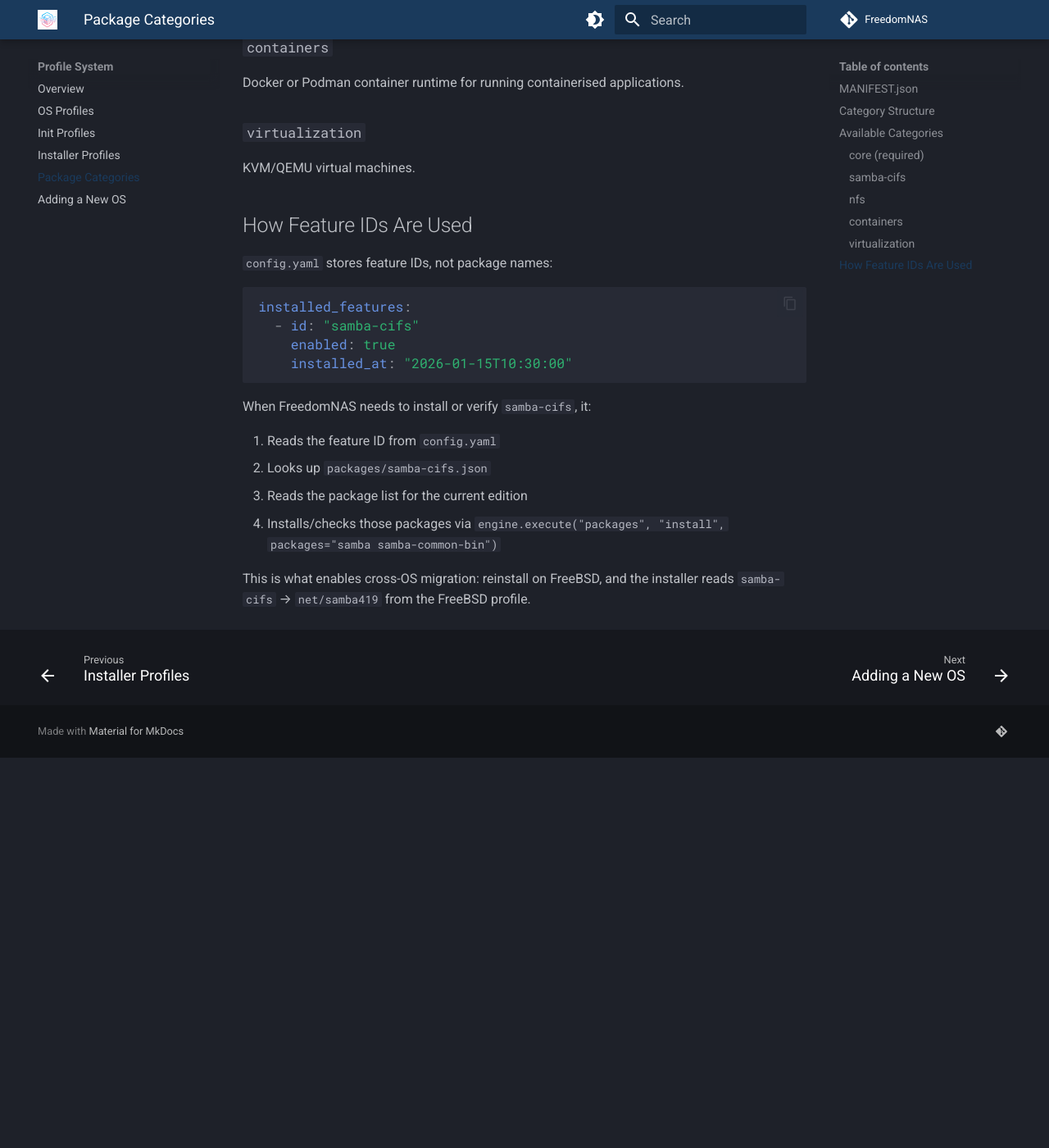
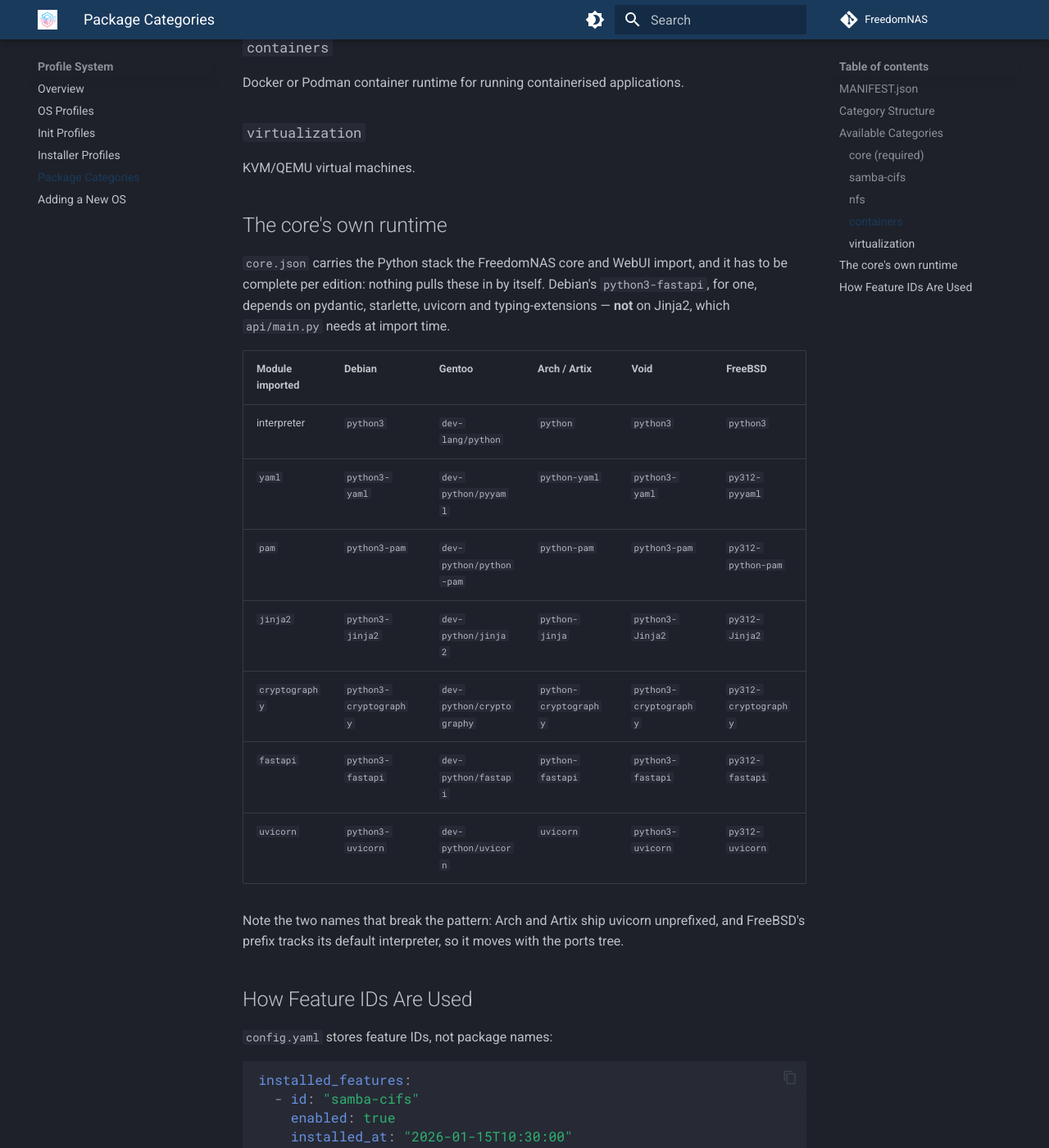
Before and after one commit to FreedomNAS/freedomnas-docs, an MkDocs documentation site: the page built from docs/profiles/packages.md, in a window 1280 px wide and 1400 px high, scrolled down 2041 px. Shown: the whole window at 82% size. Built offline with MkDocs 1.6.1 and Material for MkDocs 9.7.7, drawn with Linux system fonts in a browser that asks for light colours; before the commit the page ends 2965 px from its top, so only the background shows below that.

Commit message:
Document the per-edition Python runtime packages

```diff
--- a/docs/profiles/packages.md
+++ b/docs/profiles/packages.md
@@ -80,6 +80,28 @@ Docker or Podman container runtime for running containerised applications.
 
 KVM/QEMU virtual machines.
 
+## The core's own runtime
+
+`core.json` carries the Python stack the FreedomNAS core and WebUI import, and
+it has to be complete per edition: nothing pulls these in by itself. Debian's
+`python3-fastapi`, for one, depends on pydantic, starlette, uvicorn and
+typing-extensions — **not** on Jinja2, which `api/main.py` needs at import
+time.
+
+| Module imported | Debian | Gentoo | Arch / Artix | Void | FreeBSD |
+|---|---|---|---|---|---|
+| interpreter | `python3` | `dev-lang/python` | `python` | `python3` | `python3` |
+| `yaml` | `python3-yaml` | `dev-python/pyyaml` | `python-yaml` | `python3-yaml` | `py312-pyyaml` |
+| `pam` | `python3-pam` | `dev-python/python-pam` | `python-pam` | `python3-pam` | `py312-python-pam` |
+| `jinja2` | `python3-jinja2` | `dev-python/jinja2` | `python-jinja` | `python3-Jinja2` | `py312-Jinja2` |
+| `cryptography` | `python3-cryptography` | `dev-python/cryptography` | `python-cryptography` | `python3-cryptography` | `py312-cryptography` |
+| `fastapi` | `python3-fastapi` | `dev-python/fastapi` | `python-fastapi` | `python3-fastapi` | `py312-fastapi` |
+| `uvicorn` | `python3-uvicorn` | `dev-python/uvicorn` | `uvicorn` | `python3-uvicorn` | `py312-uvicorn` |
+
+Note the two names that break the pattern: Arch and Artix ship uvicorn
+unprefixed, and FreeBSD's prefix tracks its default interpreter, so it moves
+with the ports tree.
+
 ## How Feature IDs Are Used
 
 `config.yaml` stores feature IDs, not package names:
```
